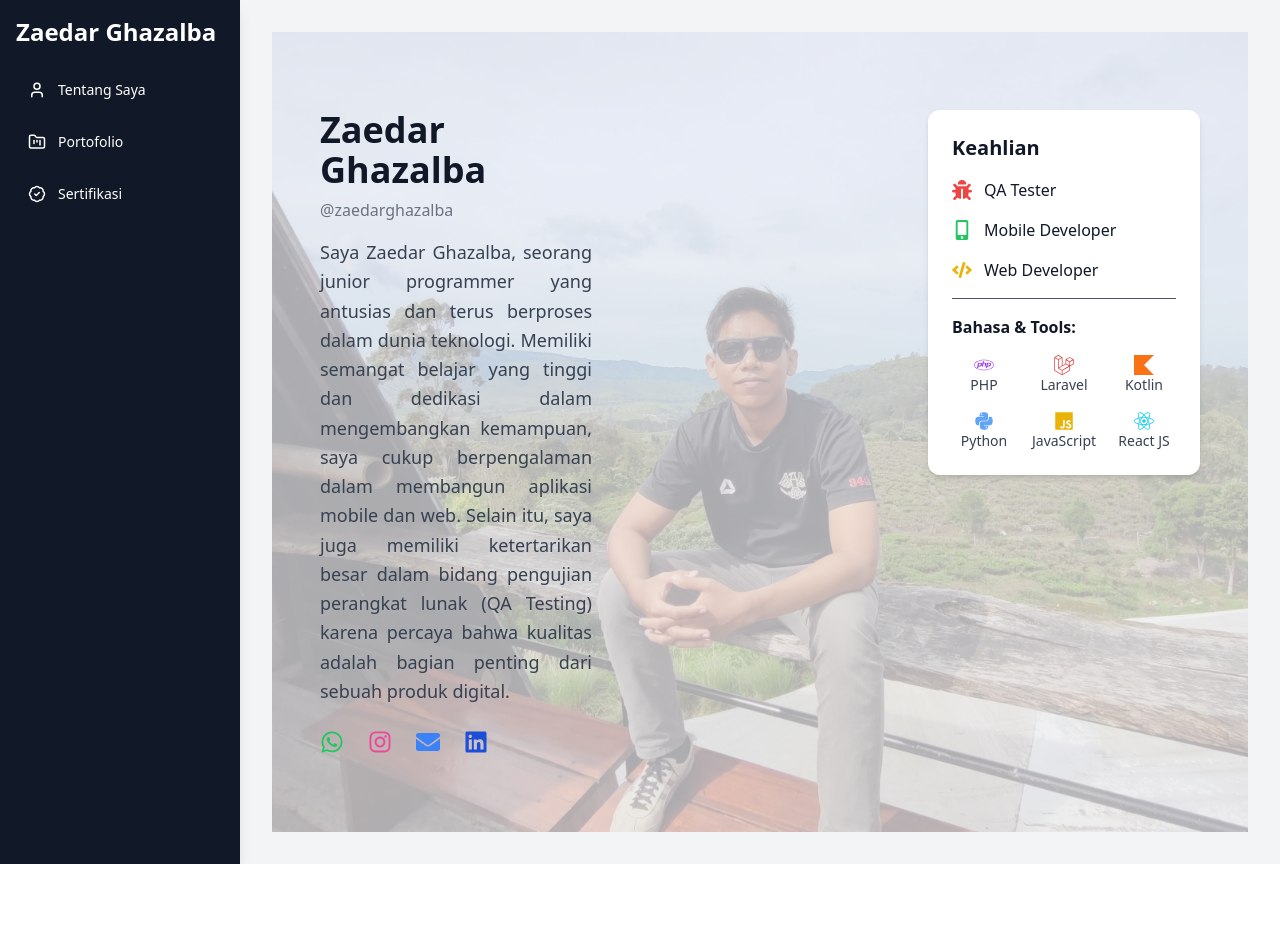
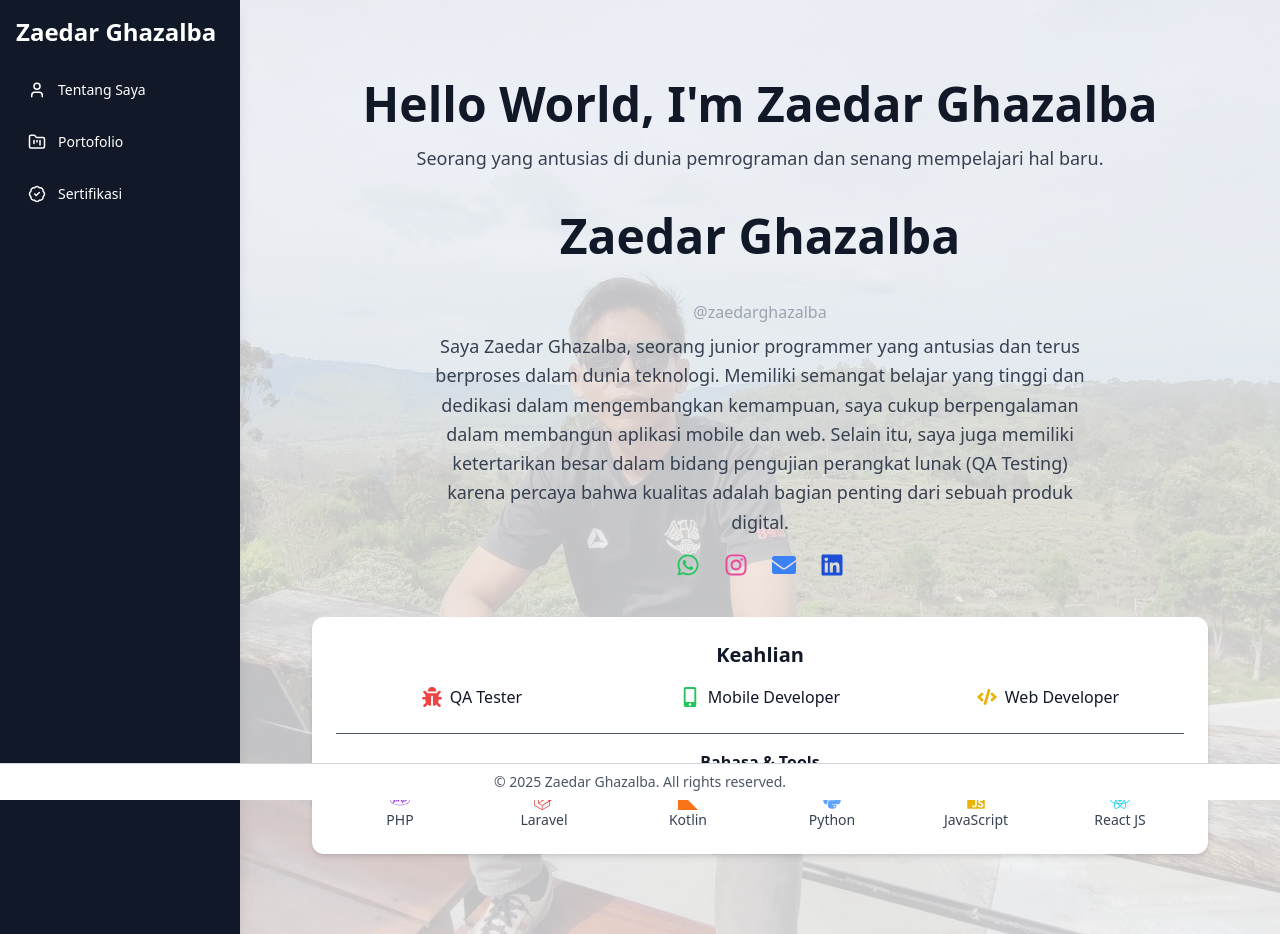
Before and after one commit to zaedarghazalba/Myweb, a React (Create React App) app: page / in a window 1280 px wide. Before the commit the page ends 864 px from the top, so only its background shows below. Built offline with nearby package versions, Linux system fonts and the light colour scheme.

Commit message:
update footer dan motion

```diff
--- a/package.json
+++ b/package.json
@@ -7,6 +7,7 @@
     "@testing-library/jest-dom": "^6.6.3",
     "@testing-library/react": "^16.3.0",
     "@testing-library/user-event": "^13.5.0",
+    "framer-motion": "^12.6.5",
     "github-calendar": "^2.3.4",
     "lucide-react": "^0.487.0",
     "react": "^19.1.0",
--- a/src/Pages/About.jsx
+++ b/src/Pages/About.jsx
@@ -1,98 +1,117 @@
 import '../index.css';
-import { FaInstagram, FaWhatsapp, FaEnvelope, FaLinkedin, FaBug, FaMobileAlt, FaCode, FaPhp, FaLaravel, FaPython, FaJs, FaReact } from 'react-icons/fa';
+import { motion } from 'framer-motion';
+import {
+  FaInstagram, FaWhatsapp, FaEnvelope, FaLinkedin,
+  FaBug, FaMobileAlt, FaCode, FaPhp, FaLaravel,
+  FaPython, FaJs, FaReact
+} from 'react-icons/fa';
 import { SiKotlin } from 'react-icons/si';
-import profileImg from '../Assets/profile.jpg'; // Pastikan path-nya sesuai
+import profileImg from '../Assets/profile.jpg';
 
 export default function About() {
   return (
-    <div className="relative bg-gray-100 dark:bg-gray-900 text-gray-900 dark:text-white min-h-screen p-6 sm:p-12 flex items-center justify-center overflow-hidden">
+    <div className="flex flex-col min-h-screen bg-gray-100 dark:bg-gray-900 text-gray-900 dark:text-white">
 
-      {/* Gambar Background Transparan */}
-      <div className="absolute inset-0 z-0 opacity-30">
-        <img
-          src={profileImg}
-          alt="Zaedar Background"
-          className="w-full h-full object-cover"
-        />
+      {/* Background */}
+      <div className="absolute inset-0 z-0 opacity-20">
+        <img src={profileImg} alt="Background" className="w-full h-full object-cover" />
       </div>
 
-      {/* Konten Utama */}
-      <div className="relative z-10 max-w-7xl w-full grid grid-cols-1 lg:grid-cols-3 gap-8 items-start">
+      {/* Main Content */}
+      <main className="relative z-10 flex-grow flex flex-col items-center justify-start py-12 px-6">
 
-        {/* Foto dan Biodata */}
-        <div className="lg:col-span-2 grid grid-cols-1 md:grid-cols-2 gap-8 items-center">
+        {/* H1 Intro */}
+        <motion.h1
+          className="text-4xl sm:text-5xl font-bold text-center mb-4"
+          initial={{ opacity: 0, y: -30 }}
+          animate={{ opacity: 1, y: 0 }}
+          transition={{ duration: 0.6 }}
+        >
+          Hello World, I'm Zaedar Ghazalba
+        </motion.h1>
 
+        {/* Deskripsi singkat */}
+        <motion.p
+          className="text-lg text-center text-gray-700 dark:text-gray-300 mb-10"
+          initial={{ opacity: 0, y: -20 }}
+          animate={{ opacity: 1, y: 0 }}
+          transition={{ duration: 0.6, delay: 0.2 }}
+        >
+          Seorang yang antusias di dunia pemrograman dan senang mempelajari hal baru.
+        </motion.p>
+
+        {/* Konten utama */}
+        <div className="w-full max-w-4xl flex flex-col items-center space-y-10">
+
+          {/* Nama */}
+          <motion.h1
+            className="text-4xl sm:text-5xl font-bold text-center"
+            initial={{ opacity: 0, y: -30 }}
+            animate={{ opacity: 1, y: 0 }}
+            transition={{ duration: 0.7 }}
+          >
+            Zaedar Ghazalba
+          </motion.h1>
 
           {/* Biodata */}
-          <div>
-            <h1 className="text-3xl sm:text-4xl font-bold mb-2">Zaedar Ghazalba</h1>
-            <p className="text-gray-500 dark:text-gray-400 text-base mb-4">@zaedarghazalba</p>
-            <p className="text-lg text-gray-700 dark:text-gray-300 leading-relaxed mb-6 text-justify">
-            Saya Zaedar Ghazalba, seorang junior programmer yang antusias dan terus berproses dalam dunia teknologi. Memiliki semangat belajar yang tinggi dan dedikasi dalam mengembangkan kemampuan, saya cukup berpengalaman dalam membangun aplikasi mobile dan web. Selain itu, saya juga memiliki ketertarikan besar dalam bidang pengujian perangkat lunak (QA Testing) karena percaya bahwa kualitas adalah bagian penting dari sebuah produk digital.
+          <motion.div
+            className="text-center max-w-2xl"
+            initial={{ opacity: 0, y: -30 }}
+            animate={{ opacity: 1, y: 0 }}
+            transition={{ duration: 0.8, delay: 0.3 }}
+          >
+            <p className="text-gray-400 mb-2">@zaedarghazalba</p>
+            <p className="text-lg leading-relaxed text-gray-700 dark:text-gray-300">
+              Saya Zaedar Ghazalba, seorang junior programmer yang antusias dan terus berproses dalam dunia teknologi. Memiliki semangat belajar yang tinggi dan dedikasi dalam mengembangkan kemampuan, saya cukup berpengalaman dalam membangun aplikasi mobile dan web. Selain itu, saya juga memiliki ketertarikan besar dalam bidang pengujian perangkat lunak (QA Testing) karena percaya bahwa kualitas adalah bagian penting dari sebuah produk digital.
             </p>
 
-            {/* Social Media Icons */}
-            <div className="flex space-x-6">
-            <a
-                href="https://wa.me/6281250371835"
-                target="_blank"
-                rel="noopener noreferrer"
-                className="text-green-500 hover:text-green-600 text-2xl transition-transform hover:scale-110"
-            >
+            {/* Sosial Media */}
+            <div className="mt-4 flex justify-center space-x-6 text-2xl">
+              <a href="https://wa.me/6281250371835" target="_blank" rel="noopener noreferrer" className="text-green-500 hover:scale-110 transition-transform">
                 <FaWhatsapp />
-            </a>
-            <a
-                href="https://instagram.com/zeedargh"
-                target="_blank"
-                rel="noopener noreferrer"
-                className="text-pink-500 hover:text-pink-600 text-2xl transition-transform hover:scale-110"
-            >
+              </a>
+              <a href="https://instagram.com/zeedargh" target="_blank" rel="noopener noreferrer" className="text-pink-500 hover:scale-110 transition-transform">
                 <FaInstagram />
-            </a>
-            <a
-              href="https://mail.google.com/mail/?view=cm&fs=1&to=zaedaralba11202@gmail.com"
-              target="_blank"
-              rel="noopener noreferrer"
-              className="text-blue-500 hover:text-blue-600 text-2xl hover:scale-110 transition-transform"
-            >
-              <FaEnvelope />
-            </a>
-            <a
-                href="https://www.linkedin.com/in/zaedar-ghazalba-908aa3275/" // ganti URL ini jika berbeda
-                target="_blank"
-                rel="noopener noreferrer"
-                className="text-blue-700 hover:text-blue-800 text-2xl transition-transform hover:scale-110"
-            >
+              </a>
+              <a href="https://mail.google.com/mail/?view=cm&fs=1&to=zaedaralba11202@gmail.com" target="_blank" rel="noopener noreferrer" className="text-blue-500 hover:scale-110 transition-transform">
+                <FaEnvelope />
+              </a>
+              <a href="https://www.linkedin.com/in/zaedar-ghazalba-908aa3275/" target="_blank" rel="noopener noreferrer" className="text-blue-700 hover:scale-110 transition-transform">
                 <FaLinkedin />
-            </a>
+              </a>
             </div>
-            </div>
-        </div>
+          </motion.div>
 
-        {/* Card Keahlian */}
-        <div className="bg-white dark:bg-gray-800 rounded-xl p-6 shadow-md">
-          <h2 className="text-xl font-semibold mb-4">Keahlian</h2>
+          {/* Keahlian */}
+          <motion.div
+            className="w-full bg-white dark:bg-gray-800 rounded-xl p-6 shadow-md"
+            initial={{ opacity: 0, y: -30 }}
+            animate={{ opacity: 1, y: 0 }}
+            transition={{ duration: 0.9, delay: 0.6 }}
+          >
+            <h2 className="text-xl font-semibold mb-4 text-center">Keahlian</h2>
 
-          <div className="space-y-4">
-            {/* Role */}
-            <div className="flex items-center space-x-3">
-              <FaBug className="text-red-500 text-xl" />
-              <span className="font-medium">QA Tester</span>
-            </div>
-            <div className="flex items-center space-x-3">
-              <FaMobileAlt className="text-green-500 text-xl" />
-              <span className="font-medium">Mobile Developer</span>
-            </div>
-            <div className="flex items-center space-x-3">
-              <FaCode className="text-yellow-500 text-xl" />
-              <span className="font-medium">Web Developer</span>
+            {/* Roles */}
+            <div className="grid grid-cols-1 sm:grid-cols-3 gap-4 mb-6 text-center">
+              <div className="flex items-center justify-center space-x-2">
+                <FaBug className="text-red-500 text-xl" />
+                <span>QA Tester</span>
+              </div>
+              <div className="flex items-center justify-center space-x-2">
+                <FaMobileAlt className="text-green-500 text-xl" />
+                <span>Mobile Developer</span>
+              </div>
+              <div className="flex items-center justify-center space-x-2">
+                <FaCode className="text-yellow-500 text-xl" />
+                <span>Web Developer</span>
+              </div>
             </div>
 
-            <hr className="my-4 border-gray-600" />
+            <hr className="mb-4 border-gray-600" />
 
-            {/* Tools & Languages */}
-            <h3 className="text-md font-semibold">Bahasa & Tools:</h3>
-            <div className="grid grid-cols-3 gap-4 text-center text-sm text-gray-700 dark:text-gray-300">
+            {/* Bahasa & Tools */}
+            <h3 className="text-md font-semibold mb-4 text-center">Bahasa & Tools</h3>
+            <div className="grid grid-cols-3 sm:grid-cols-6 gap-4 text-center text-sm text-gray-700 dark:text-gray-300">
               <div className="flex flex-col items-center">
                 <FaPhp className="text-purple-600 text-xl" />
                 <span>PHP</span>
@@ -118,9 +137,14 @@ export default function About() {
                 <span>React JS</span>
               </div>
             </div>
-          </div>
+          </motion.div>
         </div>
-      </div>
+      </main>
+
+      {/* Footer */}
+      <footer className="fixed bottom-0 left-0 w-full text-center py-2 bg-white dark:bg-gray-800 border-t border-gray-300 dark:border-gray-700 text-sm text-gray-600 dark:text-gray-400 z-50">
+        © {new Date().getFullYear()} Zaedar Ghazalba. All rights reserved.
+      </footer>
     </div>
   );
 }
--- a/src/Pages/Certifications.jsx
+++ b/src/Pages/Certifications.jsx
@@ -1,4 +1,5 @@
 import '../index.css';
+import { motion } from 'framer-motion';
 import alibabaImg from '../Assets/alibaba.png';
 import javascriptImg from '../Assets/javascript.png';
 import dataengImg from '../Assets/dataeng.png';
@@ -22,12 +23,22 @@ export default function Certifications() {
   return (
     <div className="bg-gray-100 dark:bg-gray-900 text-gray-900 dark:text-white min-h-screen p-6 sm:p-12">
       <div className="max-w-6xl mx-auto">
-        <h1 className="text-2xl sm:text-4xl font-bold mb-8">Sertifikasi</h1>
+        <motion.h1
+          className="text-2xl sm:text-4xl font-bold mb-8 text-center"
+          initial={{ opacity: 0, y: -30 }}
+          animate={{ opacity: 1, y: 0 }}
+          transition={{ duration: 0.7 }}
+        >
+          Sertifikasi
+        </motion.h1>
         <div className="grid grid-cols-1 sm:grid-cols-2 lg:grid-cols-3 gap-8">
           {certs.map((cert, index) => (
-            <div
+            <motion.div
               key={index}
               className="bg-white dark:bg-gray-800 rounded-xl shadow-md hover:shadow-xl transition duration-300"
+              initial={{ opacity: 0, y: 20 }}
+              animate={{ opacity: 1, y: 0 }}
+              transition={{ duration: 0.6, delay: index * 0.2 }}
             >
               <img
                 src={cert.image}
@@ -37,10 +48,13 @@ export default function Certifications() {
               <div className="p-4">
                 <h2 className="text-lg font-semibold text-center">{cert.name}</h2>
               </div>
-            </div>
+            </motion.div>
           ))}
         </div>
       </div>
+      <footer className="fixed bottom-0 left-0 w-full text-center py-2 bg-white dark:bg-gray-800 border-t border-gray-300 dark:border-gray-700 text-sm text-gray-600 dark:text-gray-400 z-50">
+        © {new Date().getFullYear()} Zaedar Ghazalba. All rights reserved.
+      </footer>
     </div>
   );
 }
--- a/src/Pages/Portofolio.jsx
+++ b/src/Pages/Portofolio.jsx
@@ -1,4 +1,5 @@
 import '../index.css';
+import { motion } from 'framer-motion';
 import project1 from '../Assets/antrian-klinik.png';
 import project2 from '../Assets/antrian-klinik-mobile.png';
 
@@ -19,14 +20,31 @@ export default function Portfolio() {
   ];
 
   return (
-    <div className="bg-gray-100 dark:bg-gray-900 text-gray-900 dark:text-white min-h-screen p-4 sm:p-8">
+    <motion.div
+      className="bg-gray-100 dark:bg-gray-900 text-gray-900 dark:text-white min-h-screen p-4 sm:p-8 pb-24"
+      initial={{ opacity: 0 }}
+      animate={{ opacity: 1 }}
+      transition={{ duration: 0.5 }}
+    >
       <div className="max-w-6xl mx-auto">
-        <h1 className="text-2xl sm:text-4xl font-bold mb-6">Portofolio</h1>
+        <motion.h1
+          className="text-2xl sm:text-4xl font-bold mb-6"
+          initial={{ y: -30, opacity: 0 }}
+          animate={{ y: 0, opacity: 1 }}
+          transition={{ duration: 0.6 }}
+        >
+          Portofolio
+        </motion.h1>
+
         <div className="grid grid-cols-1 sm:grid-cols-2 gap-6">
           {projects.map((project, index) => (
-            <div
+            <motion.div
               key={index}
               className="bg-white dark:bg-gray-800 rounded-lg overflow-hidden shadow hover:shadow-lg transition"
+              whileHover={{ scale: 1.03 }}
+              initial={{ opacity: 0, y: 20 }}
+              animate={{ opacity: 1, y: 0 }}
+              transition={{ delay: index * 0.2 }}
             >
               <img
                 src={project.image}
@@ -45,10 +63,14 @@ export default function Portfolio() {
                   Lihat Proyek
                 </a>
               </div>
-            </div>
+            </motion.div>
           ))}
         </div>
       </div>
-    </div>
+
+      <footer className="fixed bottom-0 left-0 w-full text-center py-2 bg-white dark:bg-gray-800 border-t border-gray-300 dark:border-gray-700 text-sm text-gray-600 dark:text-gray-400 z-50">
+        © {new Date().getFullYear()} Zaedar Ghazalba. All rights reserved.
+      </footer>
+    </motion.div>
   );
 }
```
Also changed, not shown: 1 other file (tests, documents, lock files or other folders).
